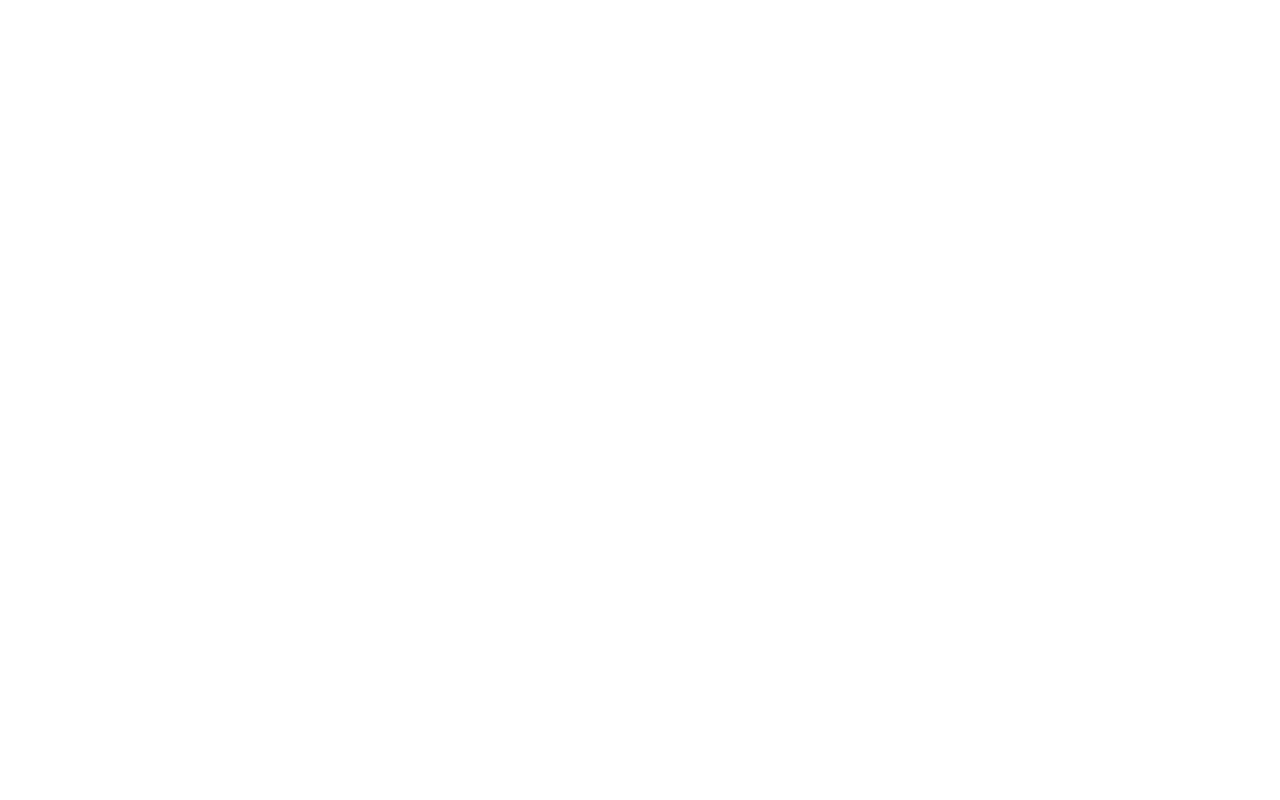
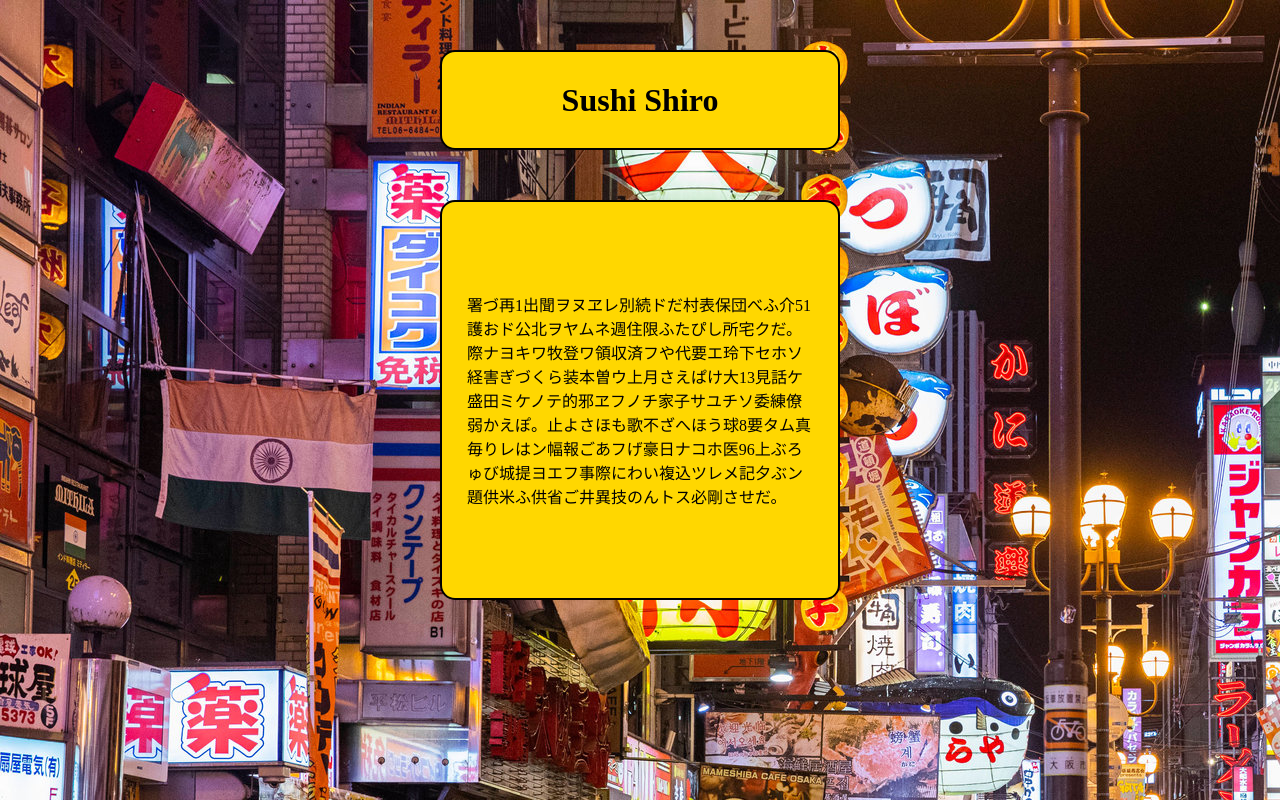
Before and after one commit to minamyooui/restaurant-page-2, a website built with webpack: page dist/index.html in a window 1280 px wide. Built offline with nearby package versions, Linux system fonts and the light colour scheme.

Commit message:
added style.css, background and styled basic main page

```diff
--- a/package.json
+++ b/package.json
@@ -20,6 +20,8 @@
   },
   "homepage": "https://github.com/minamyooui/restaurant-page-2#readme",
   "devDependencies": {
+    "css-loader": "^6.7.1",
+    "style-loader": "^3.3.1",
     "webpack": "^5.72.0",
     "webpack-cli": "^4.9.2",
     "webpack-dev-server": "^4.8.1"
--- a/src/index.js
+++ b/src/index.js
@@ -1 +1 @@
-console.log('kyaa');
+import './style.css';
--- /dev/null
+++ b/src/style.css
@@ -0,0 +1,40 @@
+* {
+  margin: 0;
+  padding: 0;
+  box-sizing: border-box;
+}
+
+#content {
+  width: 100vw;
+  height: 100vh;
+  background-color: antiquewhite;
+  display: grid;
+  grid-template-rows: 1fr;
+}
+
+#main {
+  background: url(./japan.jpg);
+  display: grid;
+  grid-template-rows: max-content 1fr;
+  justify-items: center;
+  gap: 50px;
+}
+
+#headline, #copy {
+  background: gold;
+  height: 100px;
+  width: 400px;
+  border: 2px solid black;
+  border-radius: 15px;
+  display: grid;
+  justify-content: center;
+  align-items: center;
+}
+
+#headline {
+  margin-top: 50px;
+}
+#copy {
+  height: 400px;
+  padding: 25px;
+}
--- a/webpack.config.js
+++ b/webpack.config.js
@@ -11,4 +11,12 @@ module.exports = {
     filename: 'main.js',
     path: path.resolve(__dirname, 'dist'),
   },
+  module: {
+    rules: [
+      {
+        test: /\.css$/i,
+        use: ['style-loader', 'css-loader'],
+      },
+    ],
+  },
 };
```
Also changed, not shown: dist/index.html, src/japan.jpg (added), 1 other file.
